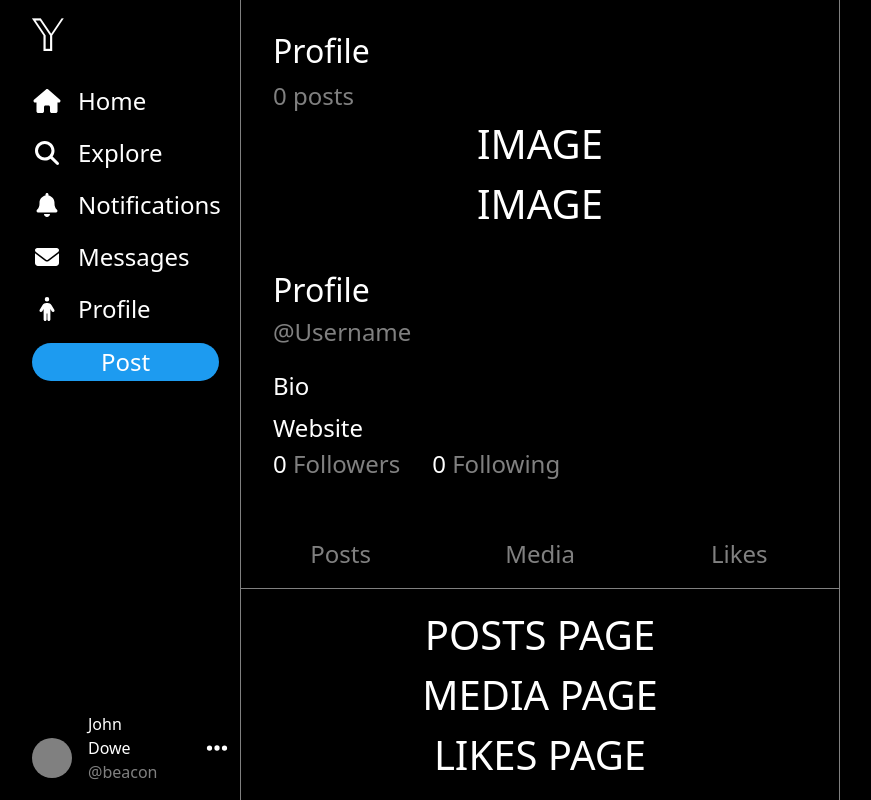
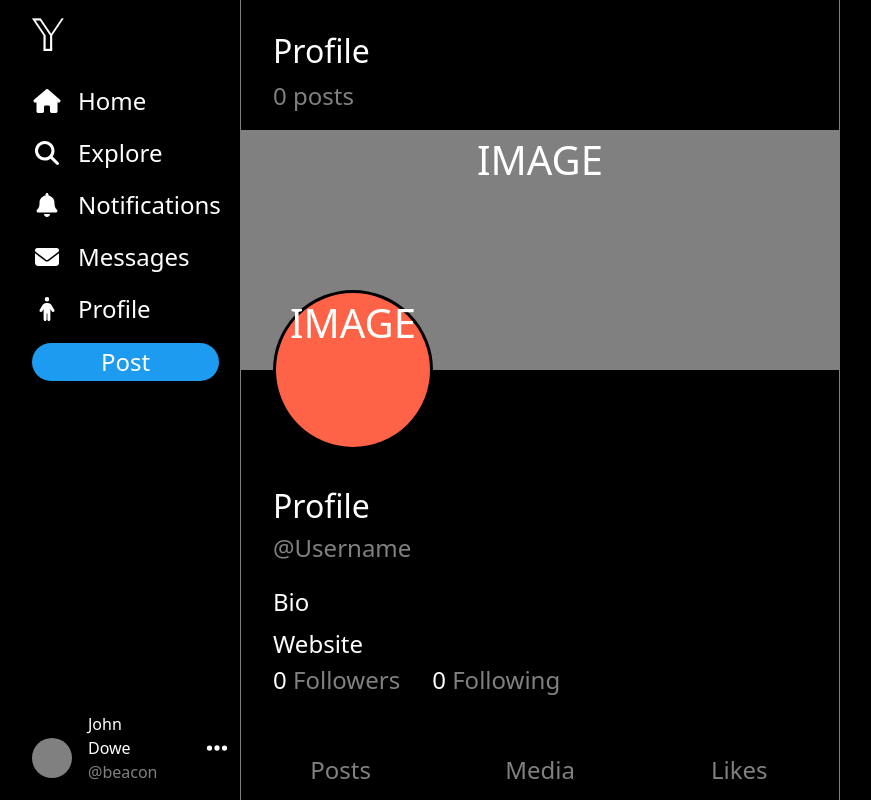
Before and after one commit to hridyanshdugar/cmput404-project-y, a Next.js app in the folder frontend/: page /profile in a window 1280 px wide. Shown: the whole page, without its empty margins (224-1095 px from the left). Built offline with nearby package versions, Linux system fonts and the light colour scheme.

Commit message:
Added Picture Formatting and Navigation

```diff
--- a/frontend/src/app/profile/page.module.css
+++ b/frontend/src/app/profile/page.module.css
@@ -47,7 +47,24 @@
     font-weight: 500;
 }
 
+.profileBackround {
+    width: 100%;
+    height: 15rem;
+    margin-top: 1rem;
+    background-color: grey;
+}
 
+.profilePicture {
+    width: 10rem;
+    height: 10rem;
+    border-radius: 50%;
+    margin-top: -5rem;
+    margin-left: 2rem;
+    margin-right: 2rem;
+    z-index: 1;
+    background-color: tomato;
+    border: 3px solid black;
+}
 
 .username {
     text-align: left;
@@ -133,3 +150,16 @@
 .profileNav ul li a:hover {
   background-color: hsl(0, 0%, 13%);
 }
+
+.tabContent{
+  display: none;
+  height: 100%;
+  width: 100%;
+  padding: 0;
+  margin: 0;
+  border: none;
+}
+
+.tabContent:target {
+  display: block;
+}
--- a/frontend/src/app/profile/page.tsx
+++ b/frontend/src/app/profile/page.tsx
@@ -15,8 +15,8 @@ export default function Profile() {
                   <div className={styles.container}>
                     <h1 id="profileName" className={styles.title}>Profile</h1>
                     <div className={styles.postCount}>0 posts</div>
-                    <div id="profileBackround">IMAGE</div>
-                    <div id="profilePicture">IMAGE</div>
+                    <div id="profileBackround" className={styles.profileBackround}>IMAGE</div>
+                    <div id="profilePicture" className={styles.profilePicture}>IMAGE</div>
                     <header id="profileName" className={styles.title}>Profile</header>
                     <div id="username" className={styles.username}>@Username</div>
                     <text id="bio" className={styles.bio}>Bio</text>
```
